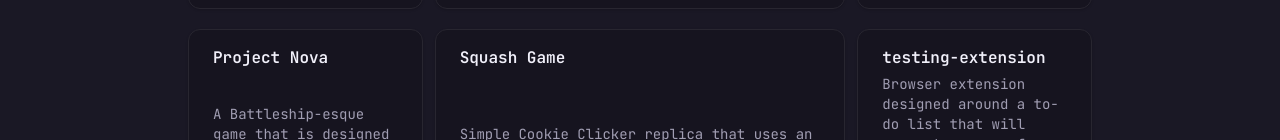
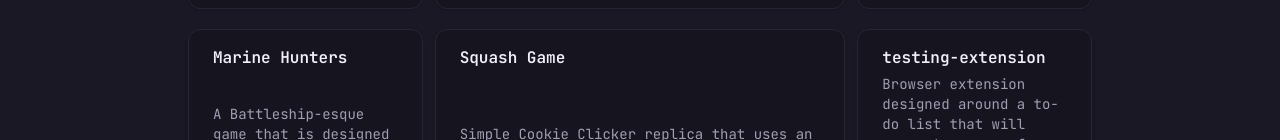
Before and after one commit to Miyxzu/definitely-high-quality-portfolio, a Next.js app: page /definitely-high-quality-portfolio/portfolio in a window 1280 px wide. Shown: the part 450-590 px from the top of the page. Built offline with nearby package versions, Linux system fonts and the light colour scheme.

Commit message:
fix: making a legal change for the sake of keeping my place here

```diff
--- a/app/portfolio/page.tsx
+++ b/app/portfolio/page.tsx
@@ -82,7 +82,7 @@ export default function portfolio() {
           <div className="flex xl:ml-44">
             <Card className="group relative mx-auto w-full max-w-sm xl:max-w-md pt-0 h-full flex flex-col transition-shadow duration-300 hover:shadow-[0_0_24px_4px_rgba(58,54,84,0.45)]">
               <CardHeader className="grow">
-                <CardTitle className="mt-5">Project Nova</CardTitle>
+                <CardTitle className="mt-5">Marine Hunters</CardTitle>
                 <CardDescription>
                   A Battleship-esque game that is designed around finding marine
                   life in the ocean to win the game.
```
